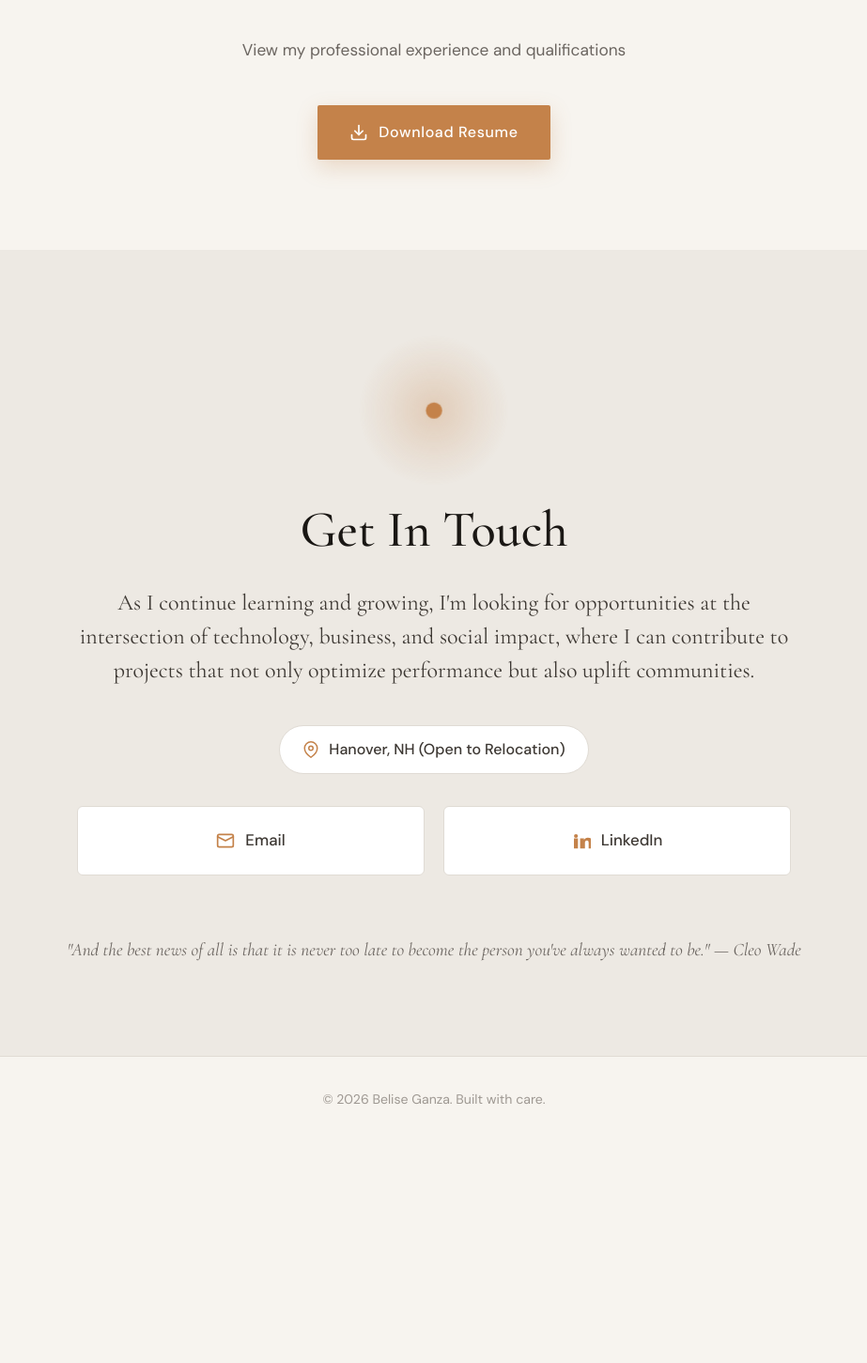
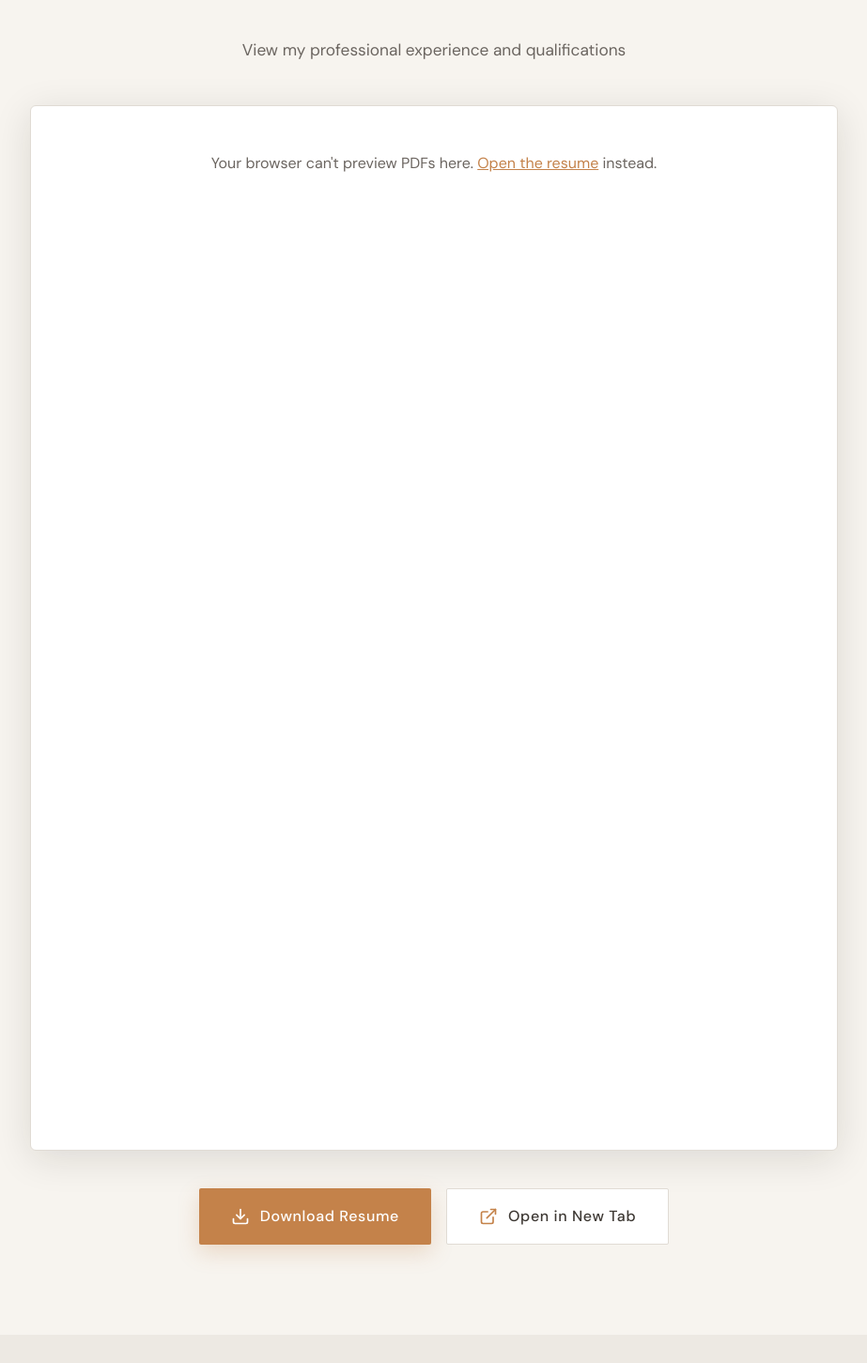
Before and after one commit to Beliganza/Belise-Portfolio2, a React (Vite) app: page / in a window 1280 px wide. Shown: the part 3639-5090 px from the top of the page at 94% size, without its empty margins (178-1101 px from the left). Before the commit the page ends 4855 px from the top, so only its background shows below. Built offline with nearby package versions, Linux system fonts and the light colour scheme.

Commit message:
Add inline resume preview with open-in-new-tab option
Co-Authored-By: Claude Opus 5.5 <noreply@anthropic.com>

```diff
--- a/src/components/Resume.jsx
+++ b/src/components/Resume.jsx
@@ -9,10 +9,26 @@ export default function Resume() {
       <div className="wrap">
         <h2 className="section-title">Resume</h2>
         <p className="section-sub">View my professional experience and qualifications</p>
-        <a className="btn-primary" href={resumeUrl} download>
-          <Icon name="download" size={20} />
-          Download Resume
-        </a>
+
+        {/* Inline preview; mobile browsers often can't render PDFs inline, so it's hidden there via CSS */}
+        <div className="resume-preview">
+          <object data={`${resumeUrl}#view=FitH&toolbar=0&navpanes=0`} type="application/pdf" aria-label="Resume preview">
+            <p className="resume-fallback">
+              Your browser can't preview PDFs here. <a href={resumeUrl} target="_blank" rel="noreferrer">Open the resume</a> instead.
+            </p>
+          </object>
+        </div>
+
+        <div className="resume-actions">
+          <a className="btn-primary" href={resumeUrl} download>
+            <Icon name="download" size={20} />
+            Download Resume
+          </a>
+          <a className="btn-secondary" href={resumeUrl} target="_blank" rel="noreferrer">
+            <Icon name="external" size={20} />
+            Open in New Tab
+          </a>
+        </div>
       </div>
     </section>
   );
--- a/src/style.scss
+++ b/src/style.scss
@@ -286,6 +286,24 @@ a { color: inherit; text-decoration: none; }
   transition: .2s; box-shadow: 0 8px 22px rgba(196,130,74,.25);
   &:hover { background: $accent-dark; transform: translateY(-1px); }
 }
+.btn-secondary {
+  display: inline-flex; align-items: center; gap: 11px;
+  background: $card; color: $text; font-weight: 500; font-size: 1rem; letter-spacing: .04em;
+  padding: 16px 34px; border-radius: 2px; border: 1px solid $line; cursor: pointer; transition: .2s;
+  svg { color: $accent; }
+  &:hover { border-color: $accent; color: $accent; transform: translateY(-1px); }
+}
+.resume-preview {
+  max-width: 860px; margin: 0 auto 40px; aspect-ratio: 8.5 / 11;
+  background: $card; border: 1px solid $line; border-radius: 6px;
+  box-shadow: $shadow-hover; overflow: hidden;
+  object { display: block; width: 100%; height: 100%; border: 0; }
+}
+.resume-fallback {
+  padding: 48px 24px; color: $muted;
+  a { color: $accent; text-decoration: underline; }
+}
+.resume-actions { display: flex; gap: 16px; justify-content: center; flex-wrap: wrap; }
 
 // ---- About ----
 .about-grid {
@@ -350,6 +368,7 @@ a { color: inherit; text-decoration: none; }
   .thumb { width: 64px; height: 64px; flex-basis: 64px; }
   .card-meta { flex-basis: calc(100% - 110px); }
   .section { padding: 64px 0; }
+  .resume-preview { display: none; }
 }
 
 @media (prefers-reduced-motion: reduce) {
```
